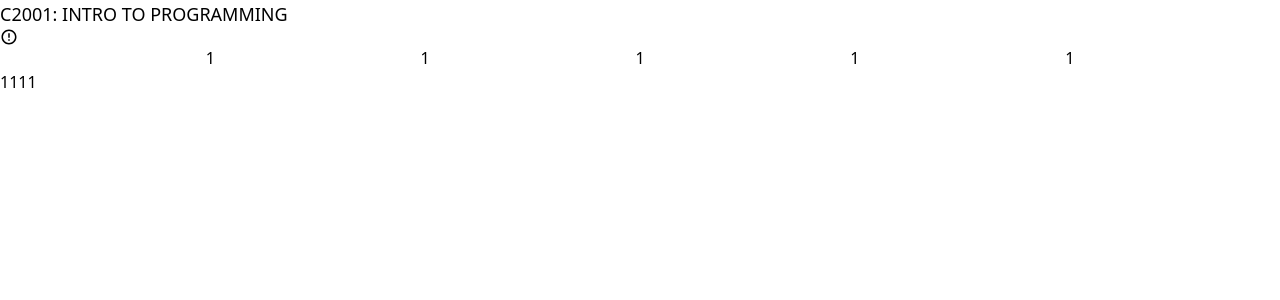
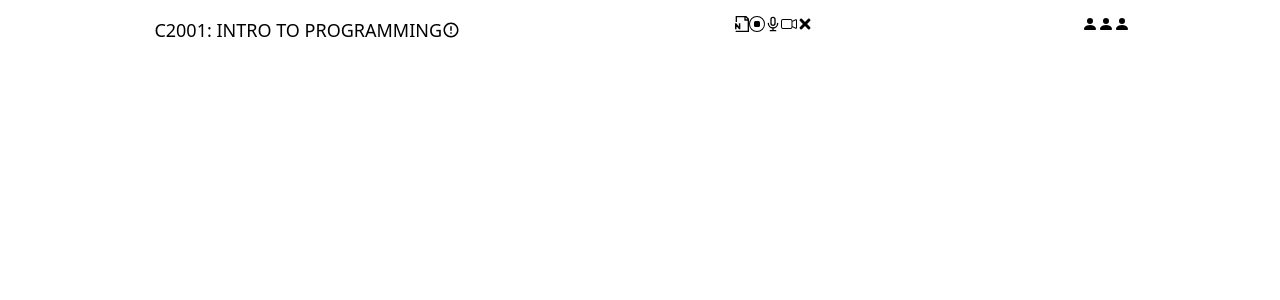
Before and after one commit to abubakarhb/interns, a React (Vite) app: page / in a window 1280 px wide. Shown: the top 300 px of the page. Built offline with nearby package versions, Linux system fonts and the light colour scheme.

Commit message:
added navbar icons

```diff
--- a/src/Components/Navbar.jsx
+++ b/src/Components/Navbar.jsx
@@ -1,26 +1,30 @@
 import React from "react";
 import { RiErrorWarningLine } from "react-icons/ri";
+import { GrDocumentNotes } from "react-icons/gr";
+import { BsStopCircle, BsCameraVideo, BsFillPersonFill } from "react-icons/bs";
+import { HiOutlineMicrophone } from "react-icons/hi";
+import { FaTimes } from "react-icons/fa";
 const Navbar = () => {
   return (
-    <div>
-      <h1 className="text-lg uppercase">
+    <div className="flex justify-around p-4">
+      <h1 className="text-lg uppercase flex items-center px-1">
         c2001: intro to programming{" "}
         <span>
           <RiErrorWarningLine />
         </span>
       </h1>
       <div className="flex justify-evenly">
-        <p>1</p>
-        <p>1</p>
-        <p>1</p>
-        <p>1</p>
-        <p>1</p>
+        <GrDocumentNotes />
+
+        <BsStopCircle />
+        <HiOutlineMicrophone />
+        <BsCameraVideo />
+        <FaTimes />
       </div>
       <div className="flex">
-        <p>1</p>
-        <p>1</p>
-        <p>1</p>
-        <p>1</p>
+        <BsFillPersonFill />
+        <BsFillPersonFill />
+        <BsFillPersonFill />
       </div>
     </div>
   );
```
